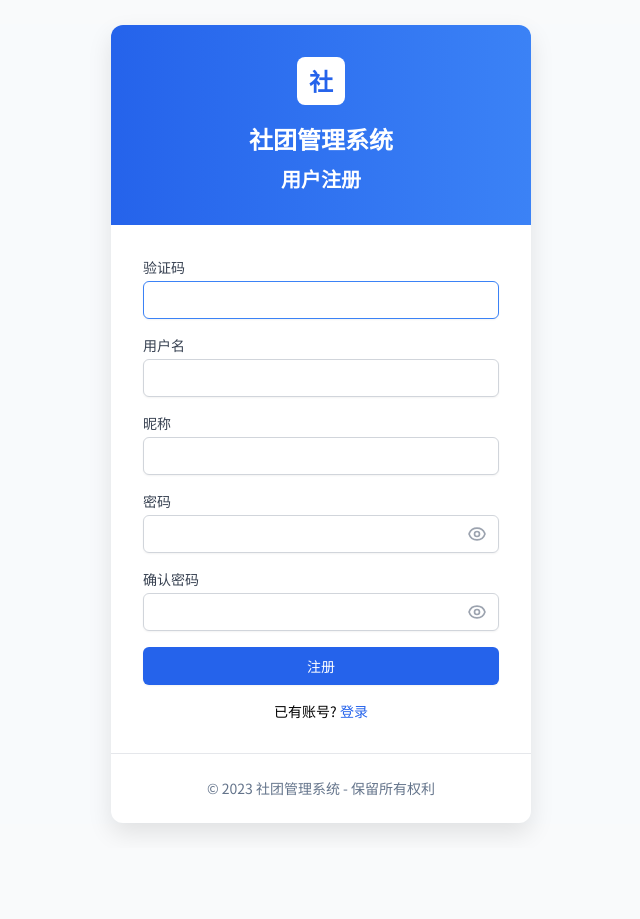
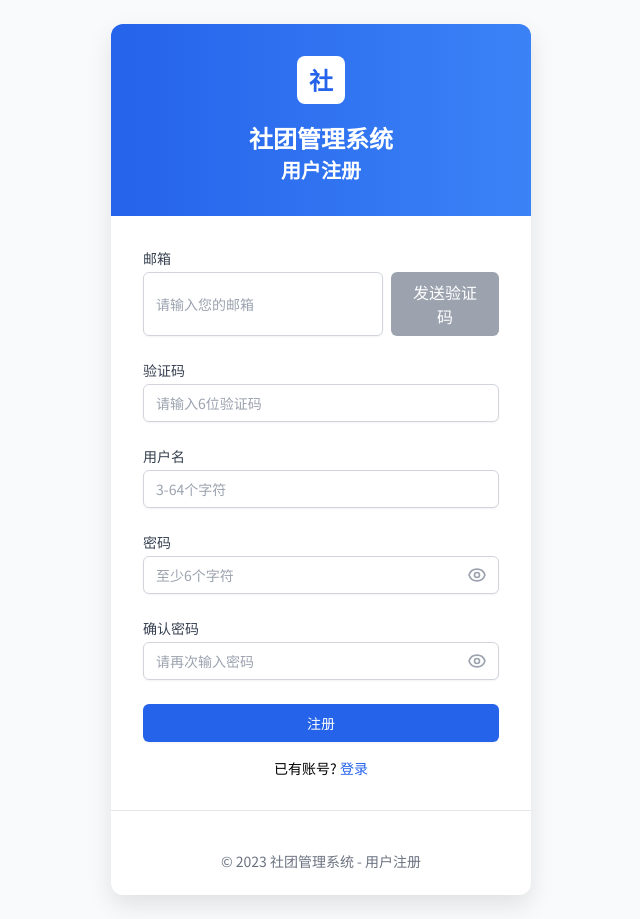
Before and after one commit to NoneIceland/apasystem, a Flask app: page /auth/register in a window 1280 px wide. Shown: the whole page, without its empty margins (319-959 px from the left). Before the commit the page ends 833 px from the top, so only its background shows below. Run offline with Flask 3, Linux system fonts and the light colour scheme; some libraries are stand-ins or nearby versions.

Commit message:
advanced mail verification code func

```diff
--- a/app/forms/forms.py
+++ b/app/forms/forms.py
@@ -1,6 +1,6 @@
 from flask_wtf import FlaskForm
 from wtforms import StringField, PasswordField, BooleanField, SubmitField
-from wtforms.validators import DataRequired, Length, EqualTo
+from wtforms.validators import DataRequired, Length, EqualTo, Email
 
 class UserLoginForm(FlaskForm):
     username = StringField('用户名', validators=[
@@ -29,6 +29,12 @@ class AdminLoginForm(FlaskForm):
     ])
     remember_me = BooleanField('记住我')
 
+class VerificationForm(FlaskForm):
+    email = StringField('邮箱', validators=[
+        DataRequired(message='邮箱不能为空'),
+        Email()
+    ])
+    submit = SubmitField('注册')
 
 class RegistrationForm(FlaskForm):
     verification_code = StringField('验证码', validators=[
@@ -39,9 +45,9 @@ class RegistrationForm(FlaskForm):
         DataRequired(message='用户名不能为空'),
         Length(min=3, max=64, message='用户名应在3-64个字符之间')
     ])
-    nickname = StringField('昵称', validators=[
-        DataRequired(),
-        Length(min=3, max=64, message='昵称应在3-64个字符之间')
+    email = StringField('邮箱', validators=[
+        DataRequired(message='邮箱不能为空'),
+        Email()
     ])
     password = PasswordField('密码', validators=[
         DataRequired(message='密码不能为空'),
--- a/app/routes/auth/register.py
+++ b/app/routes/auth/register.py
@@ -1,36 +1,47 @@
-from flask import Blueprint, render_template, redirect, url_for, flash
+from flask import Blueprint, render_template, flash, redirect, url_for
 from app.forms.forms import RegistrationForm
 from app.models import User
 from app.extensions import db
+from app.apis.verification import *
+from app.services.verification import VerificationService
 
 register_bp = Blueprint('register', __name__)
 
 @register_bp.route('/register', methods=['GET', 'POST'])
 def register():
-    registration_form = RegistrationForm()
+    form = RegistrationForm()
 
-    if registration_form.validate_on_submit():
-        existing_user = User.query.filter_by(username=registration_form.username.data).first()
-        if existing_user:
-            flash('该用户名已被选择，请选择其他用户名', 'danger')
-            return render_template('auth/register.html', form=registration_form)
+    if form.validate_on_submit():
+        email = form.email.data
+        code = form.verification_code.data
 
-        existing_nick = User.query.filter_by(nickname=registration_form.nickname.data).first()
-        if existing_nick:
-            flash('该昵称已被选择，请选择其他昵称', 'danger')
-            return render_template('auth/register.html', form=registration_form)
+        '''check if verification code valid'''
+        is_valid, msg = VerificationService.verify_code(email, code)
+        if not is_valid:
+            flash(msg, 'danger')
+            return render_template('auth/register.html', form=form)
 
+        '''check if username unique'''
+        if User.query.filter_by(username=form.username.data).first():
+            form.username.errors.append('该用户名已被选择，请选择其他用户名')
+            return render_template('auth/register.html', form=form)
+
+        '''check if email unique'''
+        if User.query.filter_by(email=form.email.data).first():
+            form.email.errors.append('该邮箱已被注册，请使用其他邮箱')
+            return render_template('auth/register.html', form=form)
+
+        '''create new user'''
         new_user = User(
-            username=registration_form.username.data,
-            nickname=registration_form.nickname.data,
-            password=registration_form.password.data,
+            username=form.username.data,
+            password=form.password.data,
+            email=email,
             role='user'
         )
 
         db.session.add(new_user)
         db.session.commit()
-
         flash('注册成功！您现在可以登录', 'success')
         return redirect(url_for('login.user_login'))
 
-    return render_template('auth/register.html', form=registration_form)
+    return render_template('auth/register.html', form=form)
--- /dev/null
+++ b/app/static/js/auth/register.js
@@ -0,0 +1,110 @@
+document.addEventListener('DOMContentLoaded', function() {
+    document.querySelectorAll('.password-toggle').forEach(button => {
+        button.addEventListener('click', function() {
+            const input = this.previousElementSibling;
+            if (input.type === 'password') {
+                input.type = 'text';
+                this.querySelector('svg').innerHTML = `
+                    <path stroke-linecap="round" stroke-linejoin="round" stroke-width="2" d="M13.875 18.825A10.05 10.05 0 0112 19c-4.478 0-8.268-2.943-9.543-7a9.97 9.97 0 011.563-3.029m5.858.908a3 3 0 114.243 4.243M9.878 9.878l4.242 4.242M9.88 9.88l-3.29-3.29m7.532 7.532l3.29 3.29M3 3l3.59 3.59m0 0A9.953 9.953 0 0112 5c4.478 0 8.268 2.943 9.543 7a10.025 10.025 0 01-4.132 5.411m0 0L21 21"></path>
+                `;
+            } else {
+                input.type = 'password';
+                this.querySelector('svg').innerHTML = `
+                    <path stroke-linecap="round" stroke-linejoin="round" stroke-width="2" d="M15 12a3 3 0 11-6 0 3 3 0 016 0z" />
+                    <path stroke-linecap="round" stroke-linejoin="round" stroke-width="2" d="M2.458 12C3.732 7.943 7.523 5 12 5c4.478 0 8.268 2.943 9.542 7-1.274 4.057-5.064 7-9.542 7-4.477 0-8.268-2.943-9.542-7z" />
+                `;
+            }
+        });
+    });
+
+    // 验证码发送功能
+    const sendBtn = document.getElementById('send-code-btn');
+    const emailInput = document.getElementById('email');
+
+    // 邮箱验证正则
+    const emailRegex = /^[^\s@]+@[^\s@]+\.[^\s@]+$/;
+
+    // 更新发送按钮状态
+    function updateSendButtonState() {
+        if (!emailInput || !emailInput.value || !emailRegex.test(emailInput.value)) {
+            sendBtn.disabled = true;
+            sendBtn.classList.add('disabled:bg-gray-400');
+        } else {
+            sendBtn.disabled = false;
+            sendBtn.classList.remove('disabled:bg-gray-400');
+        }
+    }
+
+    // 初始状态检查
+    if (emailInput && sendBtn) {
+        updateSendButtonState();
+
+        // 邮箱输入变化时更新按钮状态
+        emailInput.addEventListener('input', updateSendButtonState);
+
+        sendBtn.addEventListener('click', async function() {
+            const email = emailInput.value;
+
+            if (!email) {
+                alert('请输入邮箱地址');
+                return;
+            }
+
+            // 邮箱格式验证
+            if (!emailRegex.test(email)) {
+                alert('请输入有效的邮箱地址');
+                return;
+            }
+
+            // 禁用按钮防止重复点击
+            sendBtn.disabled = true;
+            sendBtn.textContent = '发送中...';
+
+            try {
+                const response = await fetch('/api/send-code', {
+                    method: 'POST',
+                    headers: {
+                        'Content-Type': 'application/json'
+                    },
+                    body: JSON.stringify({ email })
+                });
+
+                const result = await response.json();
+
+                if (result.status === 'success') {
+                    // 开始倒计时
+                    let countdown = 60;
+                    const timer = setInterval(() => {
+                        sendBtn.textContent = `${countdown}秒后重试`;
+                        countdown--;
+
+                        if (countdown <= 0) {
+                            clearInterval(timer);
+                            sendBtn.disabled = false;
+                            sendBtn.textContent = '发送验证码';
+                            updateSendButtonState();
+                        }
+                    }, 1000);
+
+                    // 开发环境显示验证码
+                    if (result.debug_code) {
+                        console.log(`测试用验证码: ${result.debug_code}`);
+                    }
+
+                    alert('验证码已发送，请查看邮箱');
+                } else {
+                    alert(result.message || '发送验证码失败');
+                    sendBtn.disabled = false;
+                    sendBtn.textContent = '发送验证码';
+                    updateSendButtonState();
+                }
+            } catch (error) {
+                console.error('发送验证码失败:', error);
+                alert('请求失败，请重试');
+                sendBtn.disabled = false;
+                sendBtn.textContent = '发送验证码';
+                updateSendButtonState();
+            }
+        });
+    }
+});
--- a/app/templates/auth/register.html
+++ b/app/templates/auth/register.html
@@ -1,27 +1,45 @@
 {% extends "auth/auth_base.html" %}
 
 {% block login_header %}
-    <h2 class="text-center text-xl font-semibold mt-2">用户注册</h2>
-{% endblock %}
-
-{% block email_form %}
-    <form method="POST" action="{{ url_for('register') }}" class='space-y-4'>
-        {{ form.hidden_tag() }}
-    </form>
+    <p class="text-center text-xl font-semibold">用户注册</p>
 {% endblock %}
 
 {% block login_form %}
-    <form method="POST" action="{{ url_for('register.register') }}" class="space-y-4">
+    <form method="POST" action="{{ url_for('register.register') }}" class="space-y-6">
         {{ form.hidden_tag() }}
+
+        <!-- 邮箱输入和验证码发送区域 -->
+        <div>
+            <label for="email" class="block text-sm font-medium text-gray-700">邮箱</label>
+            <div class="mt-1 flex space-x-2">
+                {{ form.email(
+                    class="flex-1 px-3 py-2 border border-gray-300 rounded-md shadow-sm placeholder-gray-400 focus:outline-none focus:ring-blue-500 focus:border-blue-500 sm:text-sm",
+                    placeholder="请输入您的邮箱"
+                ) }}
+                <button
+                    type="button"
+                    id="send-code-btn"
+                    class="px-4 py-2 bg-blue-600 text-white rounded-md hover:bg-blue-700 focus:outline-none focus:ring-2 focus:ring-offset-2 focus:ring-blue-500 disabled:bg-gray-400"
+                >
+                    发送验证码
+                </button>
+            </div>
+            {% for error in form.email.errors %}
+                <p class="mt-1 text-sm text-red-600">{{ error }}</p>
+            {% endfor %}
+        </div>
 
         <!-- 验证码输入 -->
         <div>
             <label for="verification_code" class="block text-sm font-medium text-gray-700">验证码</label>
             <div class="mt-1">
-                {{ form.verification_code(class="appearance-none block w-full px-3 py-2 border border-gray-300 rounded-md shadow-sm placeholder-gray-400 focus:outline-none focus:ring-blue-500 focus:border-blue-500 sm:text-sm") }}
+                {{ form.verification_code(
+                    class="appearance-none block w-full px-3 py-2 border border-gray-300 rounded-md shadow-sm placeholder-gray-400 focus:outline-none focus:ring-blue-500 focus:border-blue-500 sm:text-sm",
+                    placeholder="请输入6位验证码"
+                ) }}
             </div>
             {% for error in form.verification_code.errors %}
-                <p class="mt-2 text-sm text-red-600">{{ error }}</p>
+                <p class="mt-1 text-sm text-red-600">{{ error }}</p>
             {% endfor %}
         </div>
 
@@ -29,21 +47,13 @@
         <div>
             <label for="username" class="block text-sm font-medium text-gray-700">用户名</label>
             <div class="mt-1">
-                {{ form.username(class="appearance-none block w-full px-3 py-2 border border-gray-300 rounded-md shadow-sm placeholder-gray-400 focus:outline-none focus:ring-blue-500 focus:border-blue-500 sm:text-sm") }}
+                {{ form.username(
+                    class="appearance-none block w-full px-3 py-2 border border-gray-300 rounded-md shadow-sm placeholder-gray-400 focus:outline-none focus:ring-blue-500 focus:border-blue-500 sm:text-sm",
+                    placeholder="3-64个字符"
+                ) }}
             </div>
             {% for error in form.username.errors %}
-                <p class="mt-2 text-sm text-red-600">{{ error }}</p>
-            {% endfor %}
-        </div>
-
-        <!-- 昵称输入 -->
-        <div>
-            <label for="nickname" class="block text-sm font-medium text-gray-700">昵称</label>
-            <div class="mt-1">
-                {{ form.nickname(class="appearance-none block w-full px-3 py-2 border border-gray-300 rounded-md shadow-sm placeholder-gray-400 focus:outline-none focus:ring-blue-500 focus:border-blue-500 sm:text-sm") }}
-            </div>
-            {% for error in form.nickname.errors %}
-                <p class="mt-2 text-sm text-red-600">{{ error }}</p>
+                <p class="mt-1 text-sm text-red-600">{{ error }}</p>
             {% endfor %}
         </div>
 
@@ -51,16 +61,19 @@
         <div>
             <label for="password" class="block text-sm font-medium text-gray-700">密码</label>
             <div class="mt-1 relative">
-                {{ form.password(class="appearance-none block w-full px-3 py-2 border border-gray-300 rounded-md shadow-sm placeholder-gray-400 focus:outline-none focus:ring-blue-500 focus:border-blue-500 sm:text-sm") }}
-                <button type="button" class="password-toggle absolute inset-y-0 right-0 pr-3 flex items-center">
+                {{ form.password(
+                    class="appearance-none block w-full px-3 py-2 border border-gray-300 rounded-md shadow-sm placeholder-gray-400 focus:outline-none focus:ring-blue-500 focus:border-blue-500 sm:text-sm",
+                    placeholder="至少6个字符"
+                ) }}
+                <div class="absolute inset-y-0 right-0 pr-3 flex items-center cursor-pointer password-toggle">
                     <svg class="h-5 w-5 text-gray-400" xmlns="http://www.w3.org/2000/svg" fill="none" viewBox="0 0 24 24" stroke="currentColor">
                         <path stroke-linecap="round" stroke-linejoin="round" stroke-width="2" d="M15 12a3 3 0 11-6 0 3 3 0 016 0z" />
                         <path stroke-linecap="round" stroke-linejoin="round" stroke-width="2" d="M2.458 12C3.732 7.943 7.523 5 12 5c4.478 0 8.268 2.943 9.542 7-1.274 4.057-5.064 7-9.542 7-4.477 0-8.268-2.943-9.542-7z" />
                     </svg>
-                </button>
+                </div>
             </div>
             {% for error in form.password.errors %}
-                <p class="mt-2 text-sm text-red-600">{{ error }}</p>
+                <p class="mt-1 text-sm text-red-600">{{ error }}</p>
             {% endfor %}
         </div>
 
@@ -68,16 +81,19 @@
         <div>
             <label for="confirm_password" class="block text-sm font-medium text-gray-700">确认密码</label>
             <div class="mt-1 relative">
-                {{ form.confirm_password(class="appearance-none block w-full px-3 py-2 border border-gray-300 rounded-md shadow-sm placeholder-gray-400 focus:outline-none focus:ring-blue-500 focus:border-blue-500 sm:text-sm") }}
-                <button type="button" class="password-toggle absolute inset-y-0 right-0 pr-3 flex items-center">
+                {{ form.confirm_password(
+                    class="appearance-none block w-full px-3 py-2 border border-gray-300 rounded-md shadow-sm placeholder-gray-400 focus:outline-none focus:ring-blue-500 focus:border-blue-500 sm:text-sm",
+                    placeholder="请再次输入密码"
+                ) }}
+                <div class="absolute inset-y-0 right-0 pr-3 flex items-center cursor-pointer password-toggle">
                     <svg class="h-5 w-5 text-gray-400" xmlns="http://www.w3.org/2000/svg" fill="none" viewBox="0 0 24 24" stroke="currentColor">
                         <path stroke-linecap="round" stroke-linejoin="round" stroke-width="2" d="M15 12a3 3 0 11-6 0 3 3 0 016 0z" />
                         <path stroke-linecap="round" stroke-linejoin="round" stroke-width="2" d="M2.458 12C3.732 7.943 7.523 5 12 5c4.478 0 8.268 2.943 9.542 7-1.274 4.057-5.064 7-9.542 7-4.477 0-8.268-2.943-9.542-7z" />
                     </svg>
-                </button>
+                </div>
             </div>
             {% for error in form.confirm_password.errors %}
-                <p class="mt-2 text-sm text-red-600">{{ error }}</p>
+                <p class="mt-1 text-sm text-red-600">{{ error }}</p>
             {% endfor %}
         </div>
 
@@ -95,3 +111,11 @@
         <a href="{{ url_for('login.user_login') }}" class="font-medium text-blue-600 hover:text-blue-500">登录</a>
     </div>
 {% endblock %}
+
+{% block login_footer %}
+    <p class="mt-4 text-center text-sm text-gray-500">© 2023 社团管理系统 - 用户注册</p>
+{% endblock %}
+
+{% block scripts %}
+    <script src="{{ url_for('static', filename='js/auth/register.js') }}"></script>
+{% endblock %}
```
Also changed, not shown: app/apis/verification.py (+38 -38 lines), app/models/User.py (+5 -7 lines), migrations/versions/03e086c615d1_delete_nickname.py (added, +44 -0 lines).
